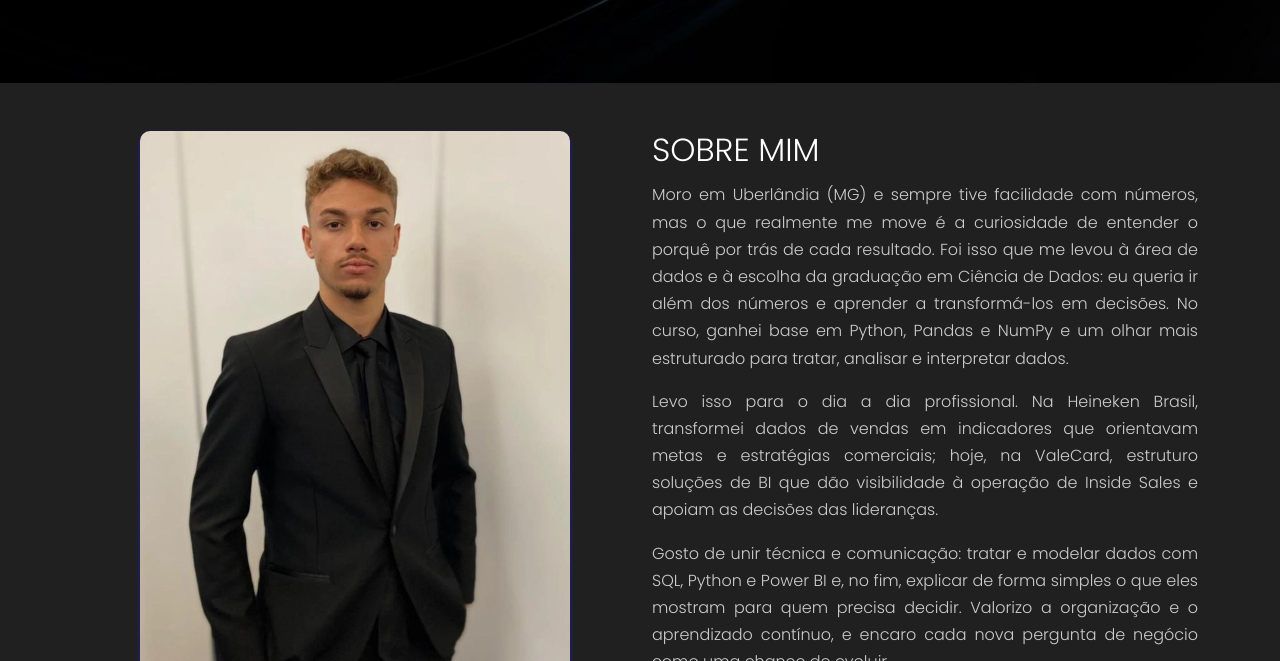
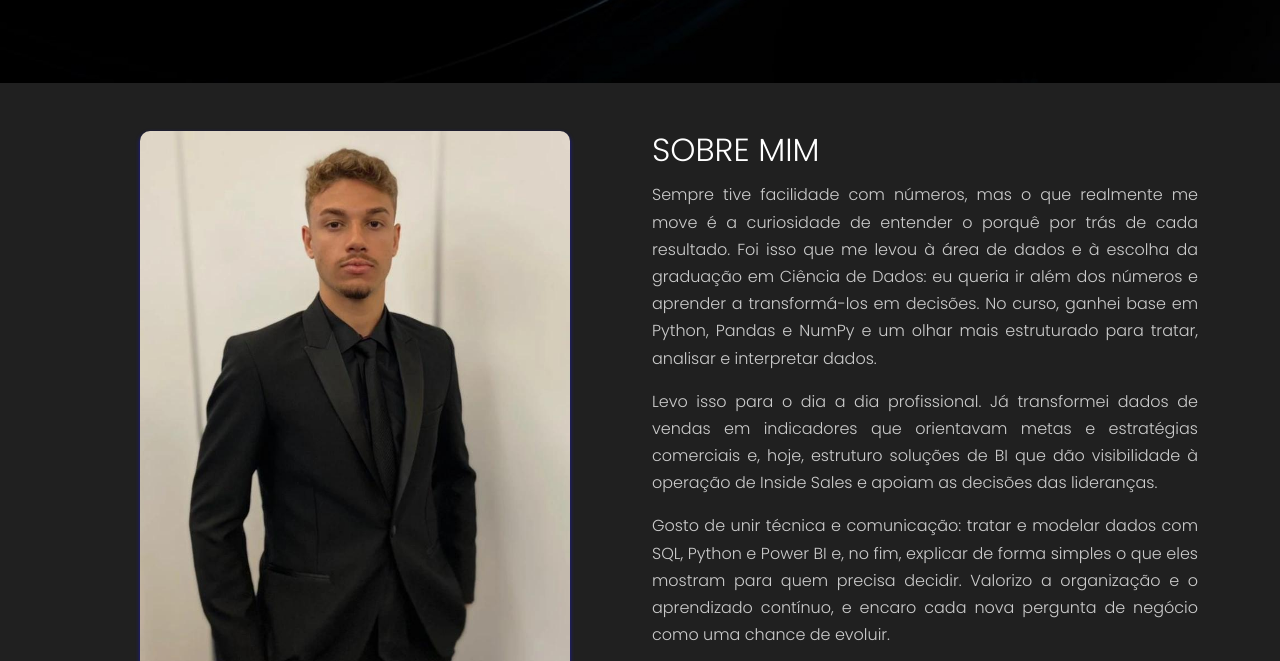
Before and after one commit to francojoaovitor10/portfolio, a plain HTML site: page index.html in a window 1280 px wide. Shown: the part 717-1378 px from the top of the page. Drawn offline with nearby package versions, Linux system fonts and the light colour scheme.

Commit message:
fix: remove cidade e nomes de empresas do texto Sobre mim
Co-Authored-By: Claude Sonnet 5.5 <noreply@anthropic.com>

```diff
--- a/index.html
+++ b/index.html
@@ -97,8 +97,8 @@
                     <div class="col-lg-6 d-flex justify-content-center flex-column">
                         <h2 data-translate="about_title">SOBRE MIM</h2>
 
-                        <p class="pt-1 text-justify font-poppins about-text" data-translate="about_text">Moro em Uberlândia (MG) e sempre tive facilidade com números, mas o que realmente me move é a curiosidade de entender o porquê por trás de cada resultado. Foi isso que me levou à área de dados e à escolha da graduação em Ciência de Dados: eu queria ir além dos números e aprender a transformá-los em decisões. No curso, ganhei base em Python, Pandas e NumPy e um olhar mais estruturado para tratar, analisar e interpretar dados.</p>
-                        <p class="text-justify font-poppins about-text" data-translate="about_text2">Levo isso para o dia a dia profissional. Na Heineken Brasil, transformei dados de vendas em indicadores que orientavam metas e estratégias comerciais; hoje, na ValeCard, estruturo soluções de BI que dão visibilidade à operação de Inside Sales e apoiam as decisões das lideranças.</p>
+                        <p class="pt-1 text-justify font-poppins about-text" data-translate="about_text">Sempre tive facilidade com números, mas o que realmente me move é a curiosidade de entender o porquê por trás de cada resultado. Foi isso que me levou à área de dados e à escolha da graduação em Ciência de Dados: eu queria ir além dos números e aprender a transformá-los em decisões. No curso, ganhei base em Python, Pandas e NumPy e um olhar mais estruturado para tratar, analisar e interpretar dados.</p>
+                        <p class="text-justify font-poppins about-text" data-translate="about_text2">Levo isso para o dia a dia profissional. Já transformei dados de vendas em indicadores que orientavam metas e estratégias comerciais e, hoje, estruturo soluções de BI que dão visibilidade à operação de Inside Sales e apoiam as decisões das lideranças.</p>
                         <p class="text-justify font-poppins about-text" data-translate="about_text3">Gosto de unir técnica e comunicação: tratar e modelar dados com SQL, Python e Power BI e, no fim, explicar de forma simples o que eles mostram para quem precisa decidir. Valorizo a organização e o aprendizado contínuo, e encaro cada nova pergunta de negócio como uma chance de evoluir.</p>
 
                         <div class="socials pt-3">
--- a/js/script.js
+++ b/js/script.js
@@ -77,9 +77,9 @@ const translations = {
 
         about_title: "SOBRE MIM",
         about_text:
-            "Moro em Uberlândia (MG) e sempre tive facilidade com números, mas o que realmente me move é a curiosidade de entender o porquê por trás de cada resultado. Foi isso que me levou à área de dados e à escolha da graduação em Ciência de Dados: eu queria ir além dos números e aprender a transformá-los em decisões. No curso, ganhei base em Python, Pandas e NumPy e um olhar mais estruturado para tratar, analisar e interpretar dados.",
+            "Sempre tive facilidade com números, mas o que realmente me move é a curiosidade de entender o porquê por trás de cada resultado. Foi isso que me levou à área de dados e à escolha da graduação em Ciência de Dados: eu queria ir além dos números e aprender a transformá-los em decisões. No curso, ganhei base em Python, Pandas e NumPy e um olhar mais estruturado para tratar, analisar e interpretar dados.",
         about_text2:
-            "Levo isso para o dia a dia profissional. Na Heineken Brasil, transformei dados de vendas em indicadores que orientavam metas e estratégias comerciais; hoje, na ValeCard, estruturo soluções de BI que dão visibilidade à operação de Inside Sales e apoiam as decisões das lideranças.",
+            "Levo isso para o dia a dia profissional. Já transformei dados de vendas em indicadores que orientavam metas e estratégias comerciais e, hoje, estruturo soluções de BI que dão visibilidade à operação de Inside Sales e apoiam as decisões das lideranças.",
         about_text3:
             "Gosto de unir técnica e comunicação: tratar e modelar dados com SQL, Python e Power BI e, no fim, explicar de forma simples o que eles mostram para quem precisa decidir. Valorizo a organização e o aprendizado contínuo, e encaro cada nova pergunta de negócio como uma chance de evoluir.",
 
@@ -157,9 +157,9 @@ const translations = {
 
         about_title: "ABOUT ME",
         about_text:
-            "I live in Uberlândia, Brazil, and I have always had a knack for numbers, but what really drives me is the curiosity to understand the why behind every result. That is what led me to the data field and to a degree in Data Science: I wanted to go beyond the numbers and learn how to turn them into decisions. Along the way, I built a foundation in Python, Pandas and NumPy and a more structured way to clean, analyze and interpret data.",
+            "I have always had a knack for numbers, but what really drives me is the curiosity to understand the why behind every result. That is what led me to the data field and to a degree in Data Science: I wanted to go beyond the numbers and learn how to turn them into decisions. Along the way, I built a foundation in Python, Pandas and NumPy and a more structured way to clean, analyze and interpret data.",
         about_text2:
-            "I bring that into my daily work. At Heineken Brasil, I turned sales data into indicators that guided targets and sales strategies; today, at ValeCard, I build BI solutions that give visibility into the Inside Sales operation and support leadership decisions.",
+            "I bring that into my daily work. I have turned sales data into indicators that guided targets and sales strategies and, today, I build BI solutions that give visibility into the Inside Sales operation and support leadership decisions.",
         about_text3:
             "I enjoy combining technical skills with communication: cleaning and modeling data with SQL, Python and Power BI, and then explaining in simple terms what it shows to those who need to decide. I value organization and continuous learning, and I see every new business question as a chance to grow.",
 
```
